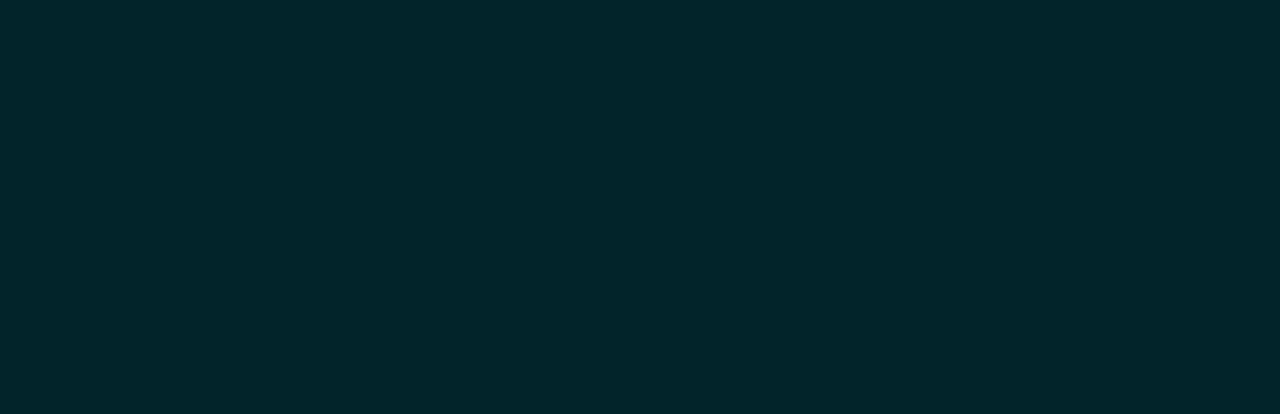
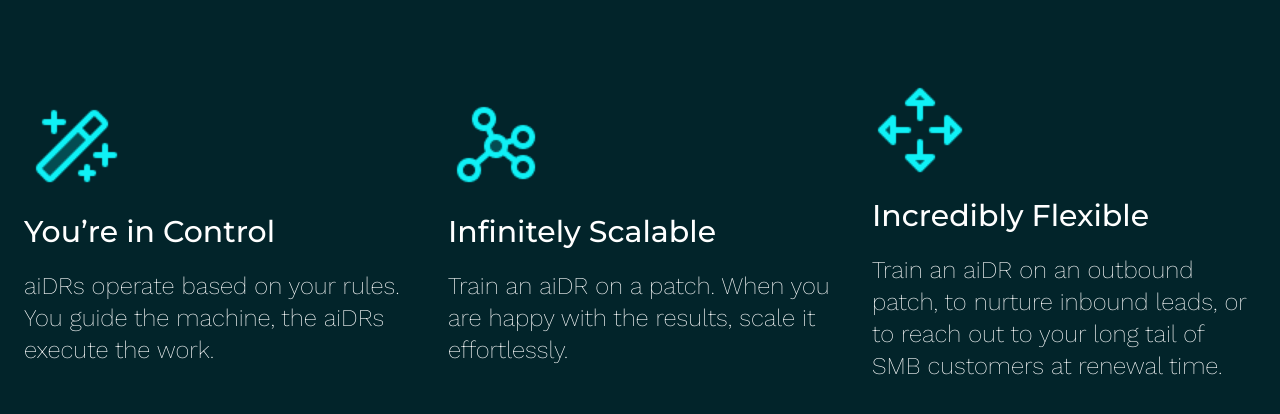
Before and after one commit to zehancoder/React-1st-Assignment, a React (Vite) app: page / in a window 1280 px wide. Shown: the part 1045-1459 px from the top of the page. Before the commit the page ends 1043 px from the top, so only its background shows below. Built offline with nearby package versions, Linux system fonts and the light colour scheme; a web font is replaced by a local one.

Commit message:
section two added

```diff
--- a/src/pages/Home.jsx
+++ b/src/pages/Home.jsx
@@ -1,3 +1,5 @@
+import SecTwo from "./SectionTwo";
+
 function HomeItem() {
     return (
         <>
@@ -19,6 +21,7 @@ function HomeItem() {
                     <img className="mx-auto mt-7 w-4/5" src="Logos.png" alt="" />
                 </div>
             </section>
+            <SecTwo/>
         </>
     )
 }
--- /dev/null
+++ b/src/pages/SectionTwo.jsx
@@ -0,0 +1,41 @@
+function SecTwo() {
+  let data = [
+    {
+      id: 1,
+      images: "pan.png",
+      hedings: "You’re in Control",
+      paras:
+        "aiDRs operate based on your rules. You guide the machine, the aiDRs execute the work.",
+    },
+    {
+      id: 2,
+      images: "root.png",
+      hedings: "Infinitely Scalable",
+      paras:
+        "Train an aiDR on a patch. When you are happy with the results, scale it effortlessly.",
+    },
+    {
+      id: 3,
+      images: "arrows.png",
+      hedings: "Incredibly Flexible",
+      paras:
+        "Train an aiDR on an outbound patch, to nurture inbound leads, or to reach out to your long tail of SMB customers at renewal time.",
+    },
+  ];
+  return (
+    <>
+      <div className="px-3 lg:py-18 md:py-14 py-7">
+        <div className="max-w-[1400px] flex items-center justify-between mx-auto">
+            {data.map((val) => (
+                <div key={val.id} className="col-span-12 lg- col-span-4 p-3">
+                    <img className="w-24" src= {val.images} alt="" />
+                    <h1 className="md:text-3xl mt-5 text-xl text-white font-medium monserrat">{val.hedings}</h1>
+                    <p className="md:text-2xl font-extralight work-sens mt-5 text-xl max-w-96 text-white">{val.paras}</p>
+                </div>
+            ))}
+        </div>
+      </div>
+    </>
+  );
+}
+export default SecTwo;
```
Also changed, not shown: public/root.png (added).
